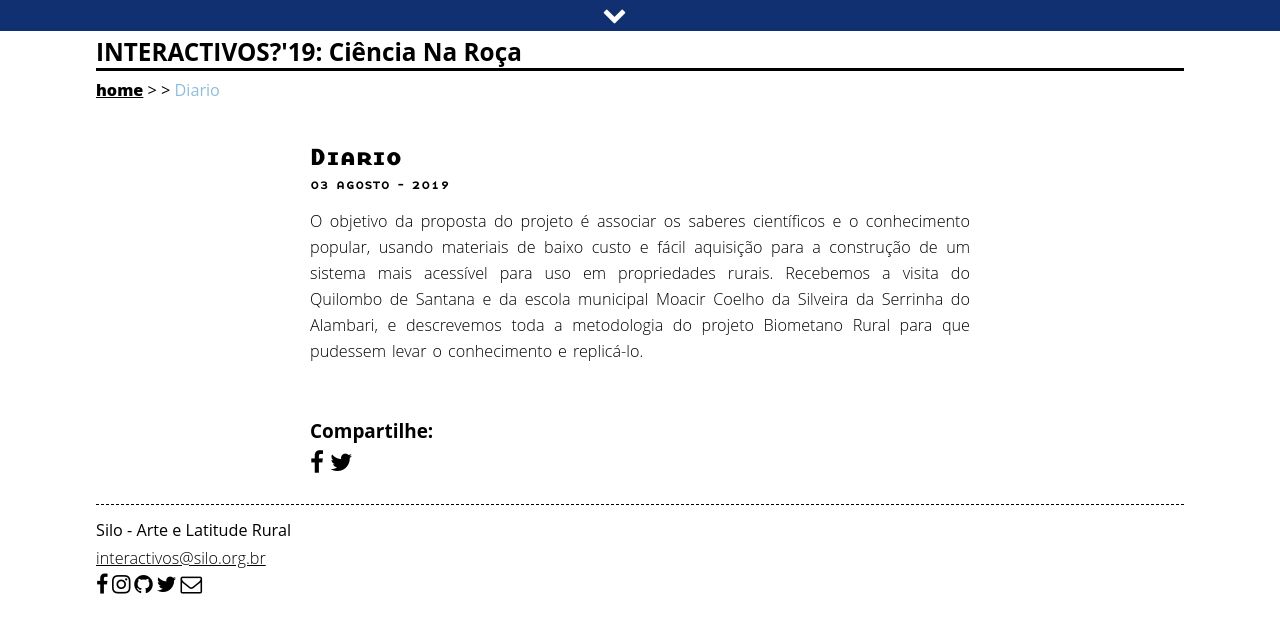
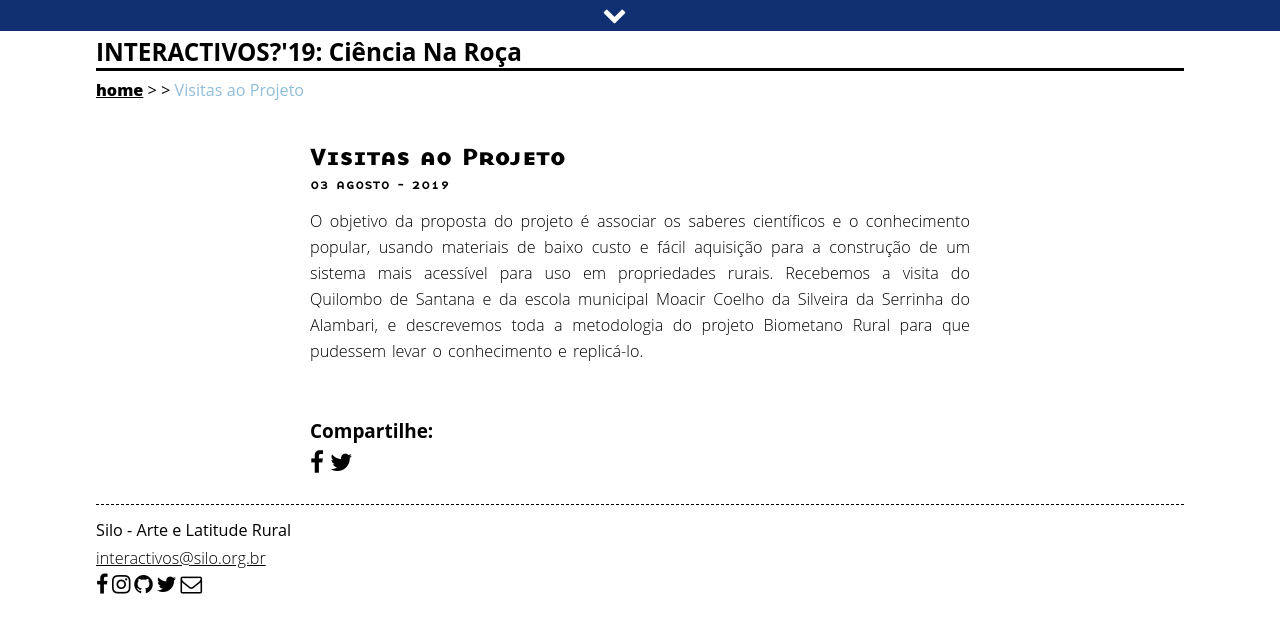
Before and after one commit to associacaosilo/interactivos2019, a Jekyll site: the page built from _posts/2019-08-03-biometano-visitas.md, in a window 1280 px wide. Shown: the top 633 px of the page. Built offline with Jekyll 4.4.1, drawn with Linux system fonts in a browser that asks for light colours; nearby versions of some CDN libraries.

Commit message:
Update 2019-08-03-biometano-visitas.md

```diff
--- a/_posts/2019-08-03-biometano-visitas.md
+++ b/_posts/2019-08-03-biometano-visitas.md
@@ -1,5 +1,5 @@
 ---
-title: Diario
+title: Visitas ao Projeto
 cover: media/images/biometano/visitas0.jpg
 noheader: true
 category: biometano
```
